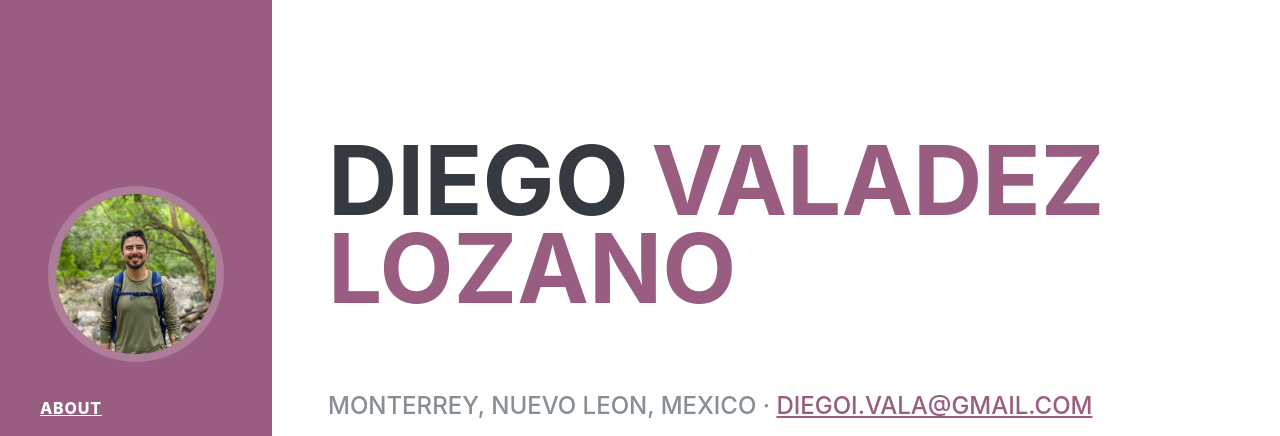
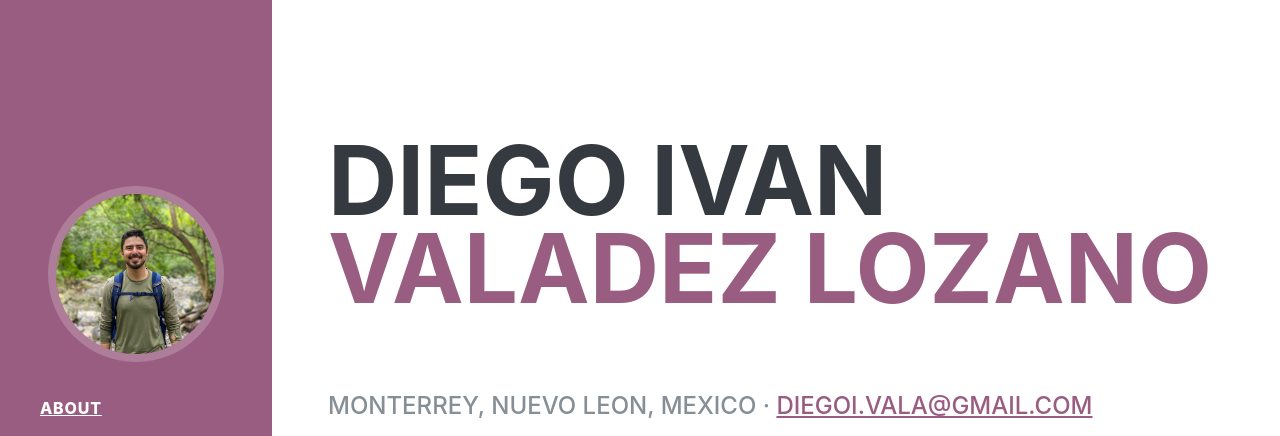
Before and after one commit to the-vala/Resume, a plain HTML site: page index.html in a window 1280 px wide. Shown: the top 436 px of the page. Drawn offline with Linux system fonts and the light colour scheme; a web font is replaced by a local one.

Commit message:
Added middle name

```diff
--- a/index.html
+++ b/index.html
@@ -57,7 +57,7 @@
 
       <section class="resume-section" id="about">
         <div>
-          <h1 class="mb-0">Diego
+          <h1 class="mb-0">Diego Ivan
             <span class="text-primary">Valadez Lozano</span>
           </h1>
           <div class="subheading">Monterrey, Nuevo Leon, Mexico ·
```
